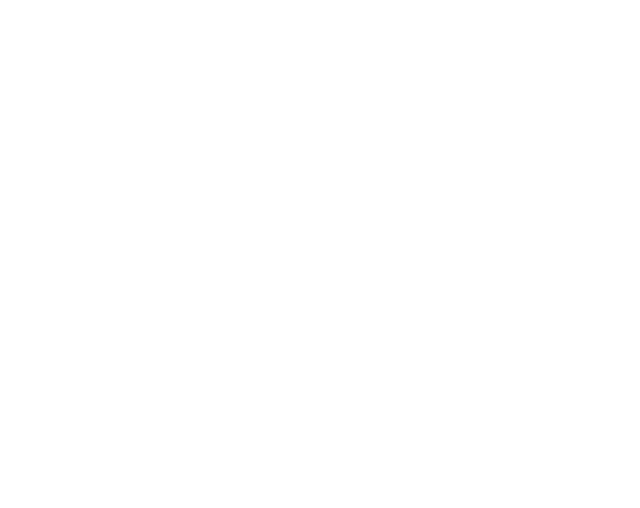
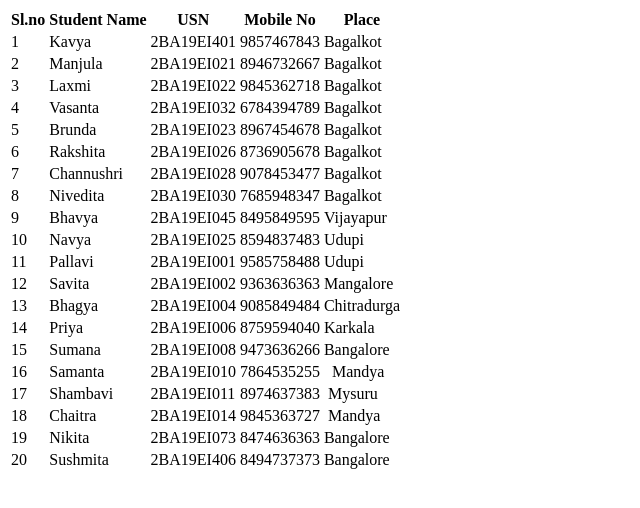
Before and after one commit to Akshata-aksh/Web_technology, a plain HTML site: page rows&columns.HTML in a window 1280 px wide. Shown: the whole page, without its empty margins (0-640 px from the left). Drawn offline with Linux system fonts and the light colour scheme.

Commit message:
comitting HTML files

```diff
--- a/rows&columns.HTML
+++ b/rows&columns.HTML
@@ -3,7 +3,179 @@
     <title>Document</title>
 </head>
 <body>
-    <td></td>
+    <table>
+        <thead>
+           <tr>
+             <th>Sl.no</th>
+             <th>Student Name</th>
+             <th>USN</th>
+             <th>Mobile No</th>
+             <th>Place</th>
+           </tr>
 
+            <tr>  <!--table row-->
+                <td>1</td>
+                <td>Kavya</td>
+                <td>2BA19EI401</td>
+                <td>9857467843</td>
+                <td>Bagalkot</td>
+               </tr>
+
+        <tr>
+            <td>2</td>
+            <td>Manjula</td>
+            <td>2BA19EI021</td>
+            <td>8946732667</td>
+            <td>Bagalkot</td>
+        </tr>
+
+        <tr>
+            <td>3</td>
+            <td>Laxmi</td>
+            <td>2BA19EI022</td>
+            <td>9845362718</td>
+            <td>Bagalkot</td>
+        </tr>
+
+        <tr>
+        <td>4</td>
+        <td>Vasanta</td>
+        <td>2BA19EI032</td>
+        <td>6784394789</td>
+        <td>Bagalkot</td>
+
+        <tr>
+
+        <td>5</td>
+        <td>Brunda</td>
+        <td>2BA19EI023</td>
+        <td>8967454678</td>
+        <td>Bagalkot</td>
+     </tr>
+
+     <tr>
+
+        <td>6</td>
+        <td>Rakshita</td>
+        <td>2BA19EI026</td>
+        <td>8736905678</td>
+        <td>Bagalkot</td>
+     </tr>
+
+     <tr>
+
+        <td>7</td>
+        <td>Channushri</td>
+        <td>2BA19EI028</td>
+        <td>9078453477</td>
+        <td>Bagalkot</td>
+     </tr>
+
+     <tr>
+        <td>8</td>
+        <td>Nivedita</td>
+        <td>2BA19EI030</td>
+        <td>7685948347</td>
+        <td>Bagalkot</td>
+     </tr>
+
+     <tr>
+        <td>9</td>
+        <td>Bhavya</td>
+        <td>2BA19EI045</td>
+        <td>8495849595</td>
+        <td>Vijayapur</td>
+     </tr>
+
+     <tr>
+        <td>10</td>
+        <td>Navya</td>
+        <td>2BA19EI025</td>
+        <td>8594837483</td>
+        <td>Udupi</td>
+     </tr>
+
+     <tr>
+        <td>11</td>
+        <td>Pallavi</td>
+        <td>2BA19EI001</td>
+        <td>9585758488</td>
+        <td>Udupi</td>
+     </tr>
+
+     <tr>
+        <td>12</td>
+        <td>Savita</td>
+        <td>2BA19EI002</td>
+        <td>9363636363</td>
+        <td>Mangalore</td>
+     </tr>
+
+     <tr>
+        <td>13</td>
+        <td>Bhagya</td>
+        <td>2BA19EI004</td>
+        <td>9085849484</td>
+        <td>Chitradurga</td>
+     </tr>
+
+     <tr>
+        <td>14</td>
+        <td>Priya</td>
+        <td>2BA19EI006</td>
+        <td>8759594040</td>
+        <td>Karkala</td>
+    </tr>
+
+    <tr>
+        <td>15</td>
+        <td>Sumana</td>
+        <td>2BA19EI008</td>
+        <td>9473636266</td>
+        <td>Bangalore</td>
+    </tr>
+
+    <tr>
+        <td>16</td>
+        <td>Samanta</td>
+        <td>2BA19EI010</td>
+        <td>7864535255</td>
+        <td>&nbsp; Mandya</td>
+    </tr>
+
+    <tr>
+        <td>17</td>
+        <td>Shambavi</td>
+        <td>2BA19EI011</td>
+        <td>8974637383</td>
+        <td>&nbsp;Mysuru</td>
+    </tr>
+
+    <tr>
+        <td> 18</td>
+        <td>Chaitra</td>
+        <td>2BA19EI014</td>
+        <td>9845363727</td>
+        <td>&nbsp;Mandya</td>
+    </tr>
+
+    <tr>
+        <td>19</td>
+        <td>Nikita</td>
+        <td>2BA19EI073</td>
+        <td>8474636363</td>
+        <td>Bangalore</td>
+    </tr>
+
+    <tr>
+        <td>20</td>
+        <td>Sushmita</td>
+        <td> 2BA19EI406</td>
+        <td> 8494737373</td>
+        <td> Bangalore</td>
+    </tr>
+
+</tbody>
+</table>
 </body>
 </html>
```
Also changed, not shown: Emojis.HTML (added, +26 -0 lines), Example.html (added, +69 -0 lines), index.HTML (added, +9 -0 lines), list.HTML (added, +59 -0 lines).
